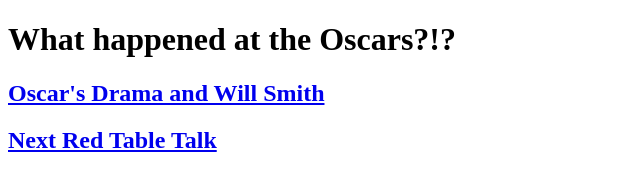
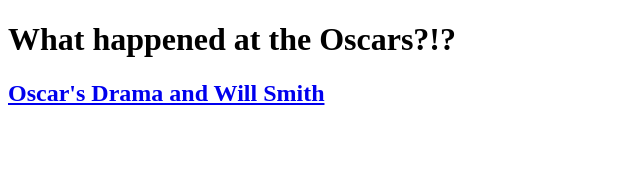
Before and after one commit to scruztaehs/Web_1_2, a plain HTML site: page index.html in a window 1280 px wide. Shown: the whole page, without its empty margins (0-640 px from the left). Drawn offline with Linux system fonts and the light colour scheme.

```diff
--- a/index.html
+++ b/index.html
@@ -9,8 +9,6 @@
   <body>
     <h1>What happened at the Oscars?!?</h1>
     <h2><a href="https://nypost.com/2022/03/27/will-smith-wins-best-actor-oscar-after-chris-rock-punch/" target="_blank">Oscar's Drama and Will Smith</a></h2>
-
-    <h2><a href="jada.html">Next Red Table Talk</a></h2>
     <script src="script.js"></script>
   </body>
 </html>
```
